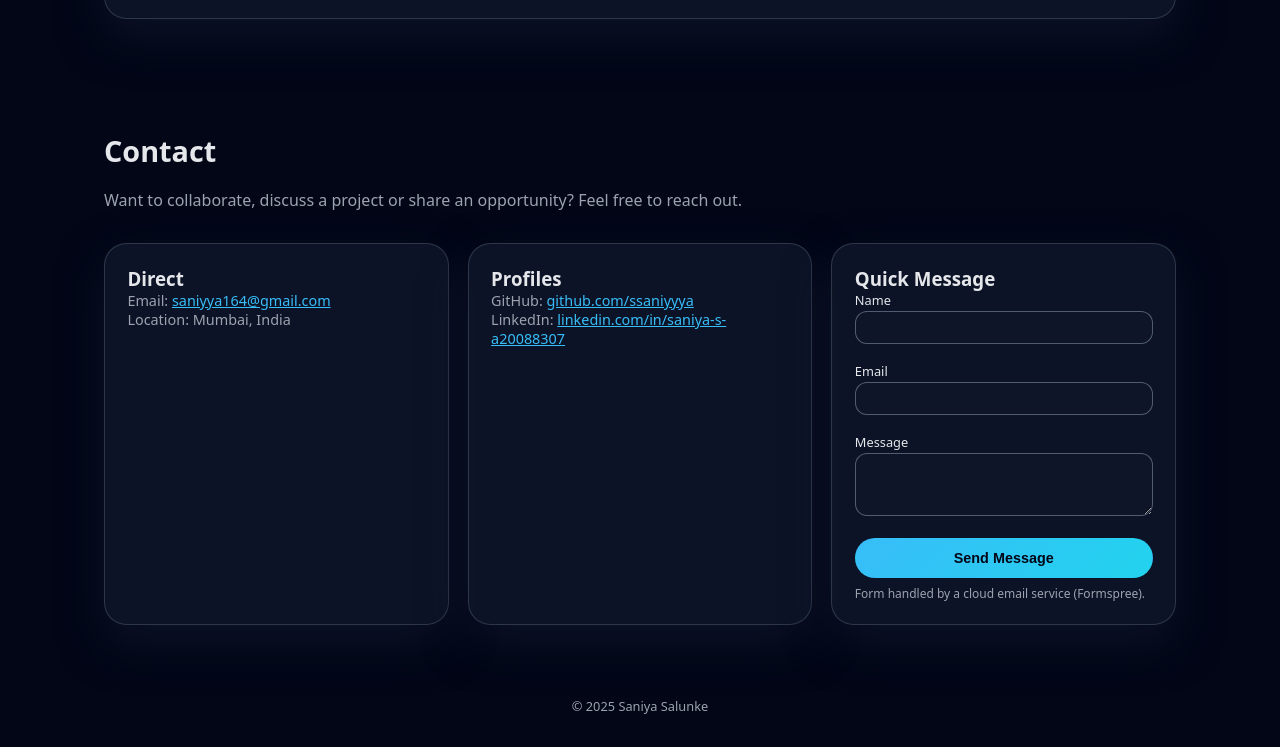
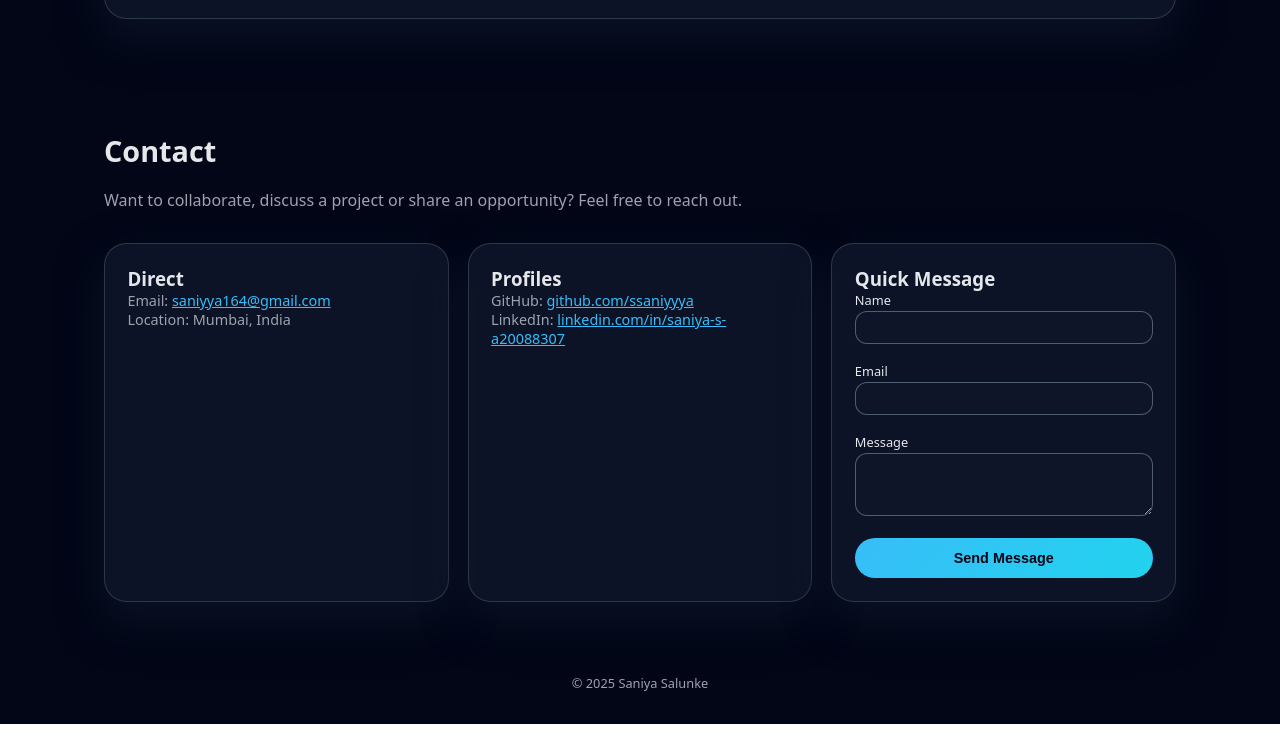
Before and after one commit to ssaniyyya/ssaniyyya.github.io, a plain HTML site: page index.html in a window 1280 px wide. Shown: the part 2930-3677 px from the top of the page. After the commit the page ends 3654 px from the top, so only its background shows below. Drawn offline with Linux system fonts and the light colour scheme; no server answers.

```diff
--- a/index.html
+++ b/index.html
@@ -409,7 +409,7 @@
             <textarea name="message" rows="3" required></textarea>
           </label>
           <button type="submit" class="btn primary full-width">Send Message</button>
-          <p class="form-note">Form handled by a cloud email service (Formspree).</p>
+
         </form>
       </div>
     </section>
```
